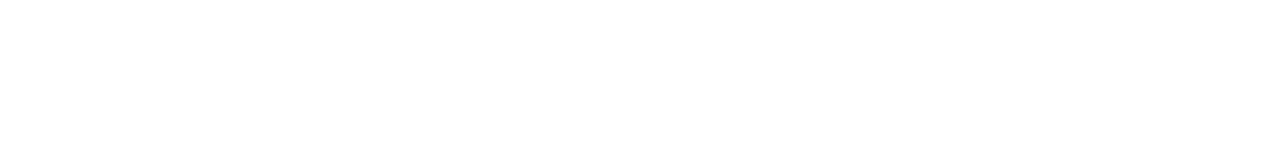
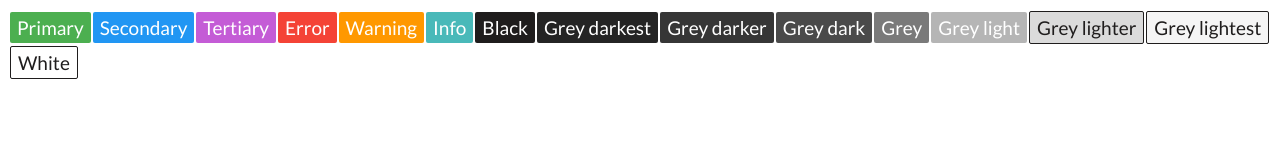
Before and after one commit to Athiiii/Supla, a website: page index.html in a window 1280 px wide. Drawn offline with Linux system fonts and the light colour scheme.

Commit message:
bugfix dark button border

```diff
--- a/index.html
+++ b/index.html
@@ -10,5 +10,20 @@
 
 <body style="padding: 1rem">
 
+    <button class="btn btn-primary">Primary</button>
+    <button class="btn btn-secondary">Secondary</button>
+    <button class="btn btn-tertiary">Tertiary</button>
+    <button class="btn btn-error">Error</button>
+    <button class="btn btn-warning">Warning</button>
+    <button class="btn btn-info">Info</button>
+    <button class="btn btn-black">Black</button>
+    <button class="btn btn-grey-darkest">Grey darkest</button>
+    <button class="btn btn-grey-darker">Grey darker</button>
+    <button class="btn btn-grey-dark">Grey dark</button>
+    <button class="btn btn-grey">Grey</button>
+    <button class="btn btn-grey-light">Grey light</button>
+    <button class="btn btn-grey-lighter">Grey lighter</button>
+    <button class="btn btn-grey-lightest">Grey lightest</button>
+    <button class="btn btn-white">White</button>
 
 </html>
--- a/sass/utilities/_mixins.scss
+++ b/sass/utilities/_mixins.scss
@@ -26,7 +26,7 @@
 
   &:hover:not(.disabled):not([class*="a-btn"]) {
     @if $background == $color-black {
-      background-color: $color-grey-lighter;
+      background-color: lighten($color-grey-light, 20%);
     } @else {
       background-color: lighten($color, 8%);
     }
@@ -34,11 +34,11 @@
 
   &:focus:not(.disabled),
   &:active:not(.disabled) {
-    $box-shadow: 0 0 0 0.05rem;
+    $box-shadow: 0 0 0 0.1rem;
     @if $background == $color-black {
-      box-shadow: $box-shadow rgba($color-grey-lighter, 5%);
+      box-shadow: $box-shadow lighten($background, 50%);
     } @else {
-      box-shadow: $box-shadow rgba($color, 5%);
+      box-shadow: $box-shadow lighten($color, 30%);
     }
   }
 }
```
Also changed, not shown: css/style.css.
